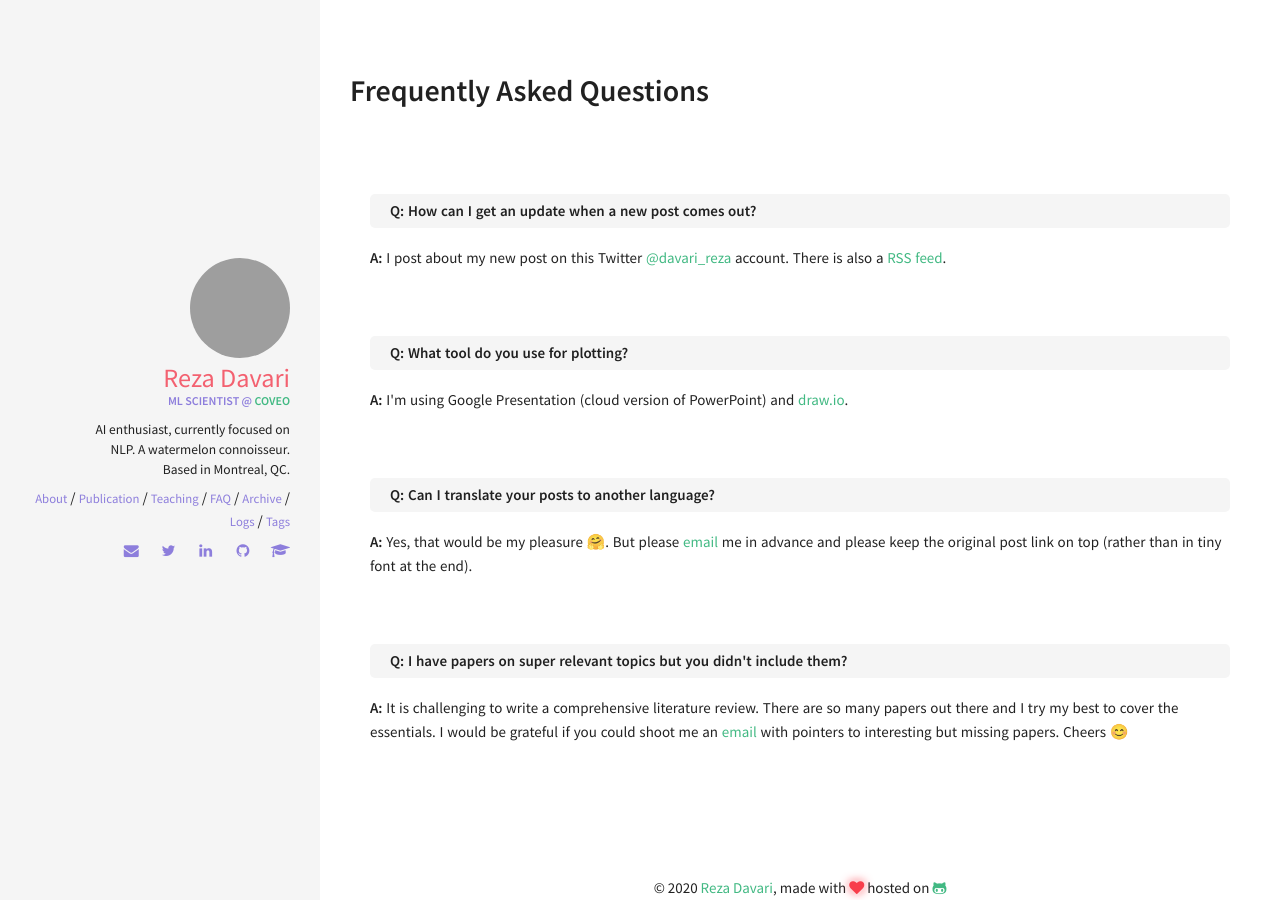
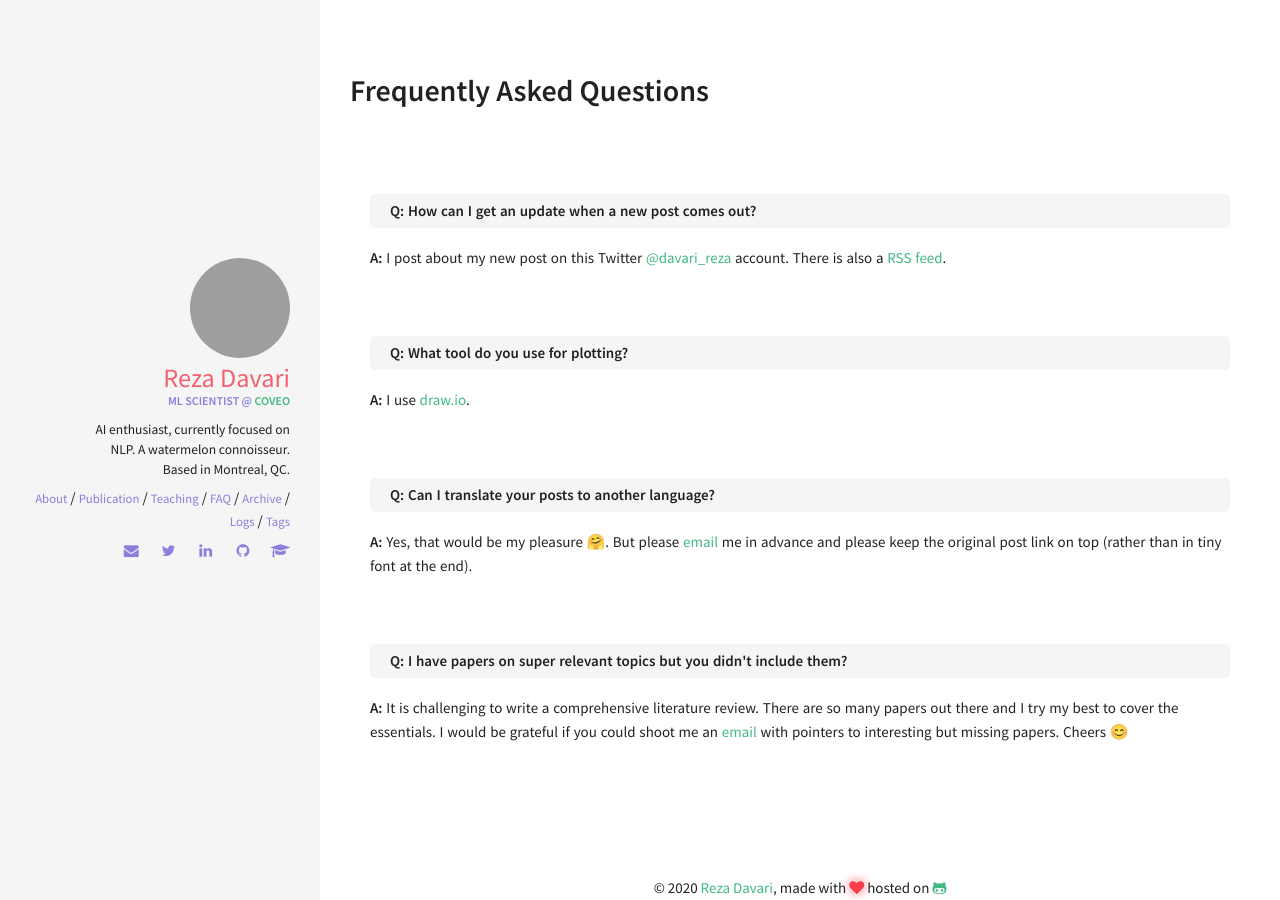
Before and after one commit to rezazzr/davari.io, a Jekyll site: the page built from faq.html, in a window 1280 px wide. Built offline with Jekyll 4.4.1, drawn with Linux system fonts in a browser that asks for light colours; grey boxes are pictures that could not be loaded.

Commit message:
updated qa

```diff
--- a/_data/index/qas.yml
+++ b/_data/index/qas.yml
@@ -4,7 +4,7 @@
   There is also a <a href="!FEED_URL!" target="_blank">RSS feed</a>.</p>'
 
 - question: "What tool do you use for plotting?"
-  answer: 'I''m using Google Presentation (cloud version of PowerPoint) and
+  answer: 'I use
   <a href="http://draw.io/" target="_blank">draw.io</a>.'
 
 - question: "Can I translate your posts to another language?"
```
